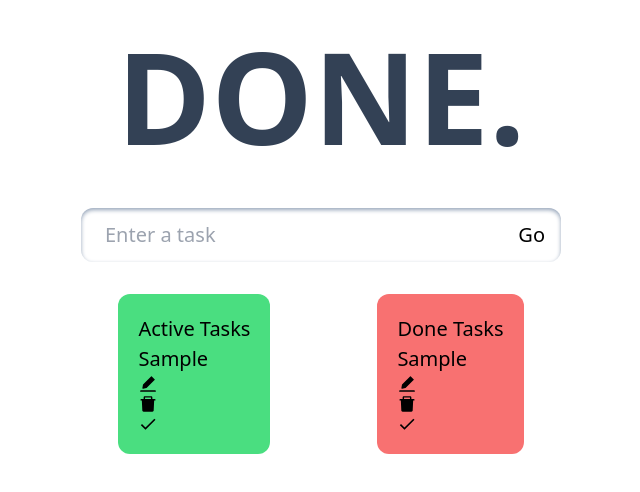
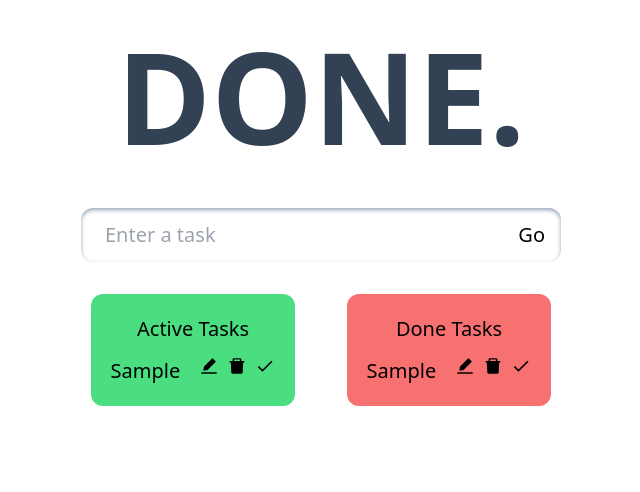
Before and after one commit to PhilKsr/done, a Next.js app: page / in a window 1280 px wide. Both pictures are taken after typing "Sample" into the empty fields and a click on the button "Go". Shown: the top 492 px of the page, without its empty margins (319-959 px from the left). Built offline with nearby package versions, Linux system fonts and the light colour scheme.

Commit message:
Styled todo

```diff
--- a/components/SingleTodo.tsx
+++ b/components/SingleTodo.tsx
@@ -46,13 +46,16 @@ const SingleTodo = ({ index, todo, todos, onSetTodos }: Props) => {
     <Draggable draggableId={todo.id.toString()} index={index}>
       {(provided, snapshot) => (
         <form
-          className={`${snapshot.isDragging ? "drag" : ""}`}
+          className={`${
+            snapshot.isDragging ? "drag" : ""
+          } flex justify-between mt-3`}
           onSubmit={(e) => handleEdit(e, todo.id)}
           {...provided.draggableProps}
           {...provided.dragHandleProps}
           ref={provided.innerRef}>
           {edit ? (
             <input
+              className=' min-w-min w-2/3'
               ref={inputRef}
               type='text'
               value={editTodo}
@@ -63,8 +66,9 @@ const SingleTodo = ({ index, todo, todos, onSetTodos }: Props) => {
           ) : (
             <span>{todo.todo}</span>
           )}
-          <div>
+          <div className='flex '>
             <span
+              className='mr-2'
               onClick={() => {
                 if (!edit && !todo.isDone) {
                   setEdit(!edit);
@@ -72,7 +76,7 @@ const SingleTodo = ({ index, todo, todos, onSetTodos }: Props) => {
               }}>
               <AiFillEdit />
             </span>
-            <span>
+            <span className='mr-2'>
               <AiFillDelete onClick={() => handleDelete(todo.id)} />
             </span>
             <span onClick={() => handleDone(todo.id)}>
--- a/components/TodoList.tsx
+++ b/components/TodoList.tsx
@@ -10,13 +10,13 @@ interface Props {
 
 const TodoList = ({ todos, onSetTodos }: Props) => {
   return (
-    <div className='flex flex-wrap xl:w-2/5 justify-around group'>
+    <div className='flex flex-wrap w-min-max xl:w-2/5 justify-around group '>
       <Droppable droppableId='TodosList'>
         {(provided, snapshot) => (
           <div
             className={`${
               snapshot.isDraggingOver ? "dragactive" : ""
-            } p-5 m-4 bg-green-400 rounded-xl hover:scale-105 hover:bg-green-300`}
+            } p-5 m-4 bg-green-400 rounded-xl hover:scale-105 hover:bg-green-300 w-2/5 text-center`}
             ref={provided.innerRef}
             {...provided.droppableProps}>
             <span>Active Tasks</span>
@@ -38,7 +38,7 @@ const TodoList = ({ todos, onSetTodos }: Props) => {
           <div
             className={`${
               snapshot.isDraggingOver ? "dragcomplete" : ""
-            } p-5 m-4 bg-red-400 rounded-xl hover:scale-105 hover:bg-red-300`}
+            } p-5 m-4 bg-red-400 rounded-xl hover:scale-105 hover:bg-red-300 w-2/5 text-center`}
             ref={provided.innerRef}
             {...provided.droppableProps}>
             <span>Done Tasks</span>
```
